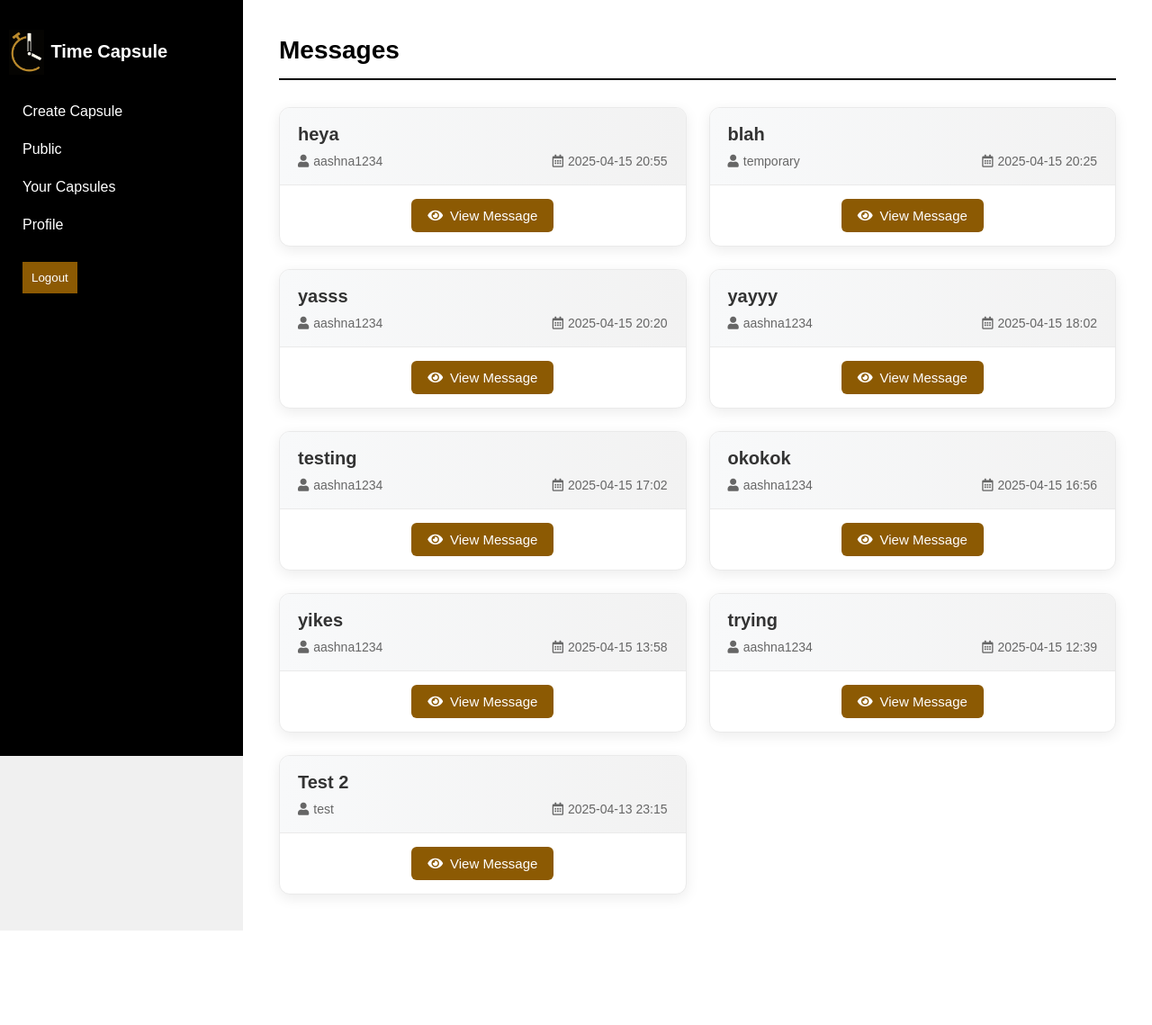
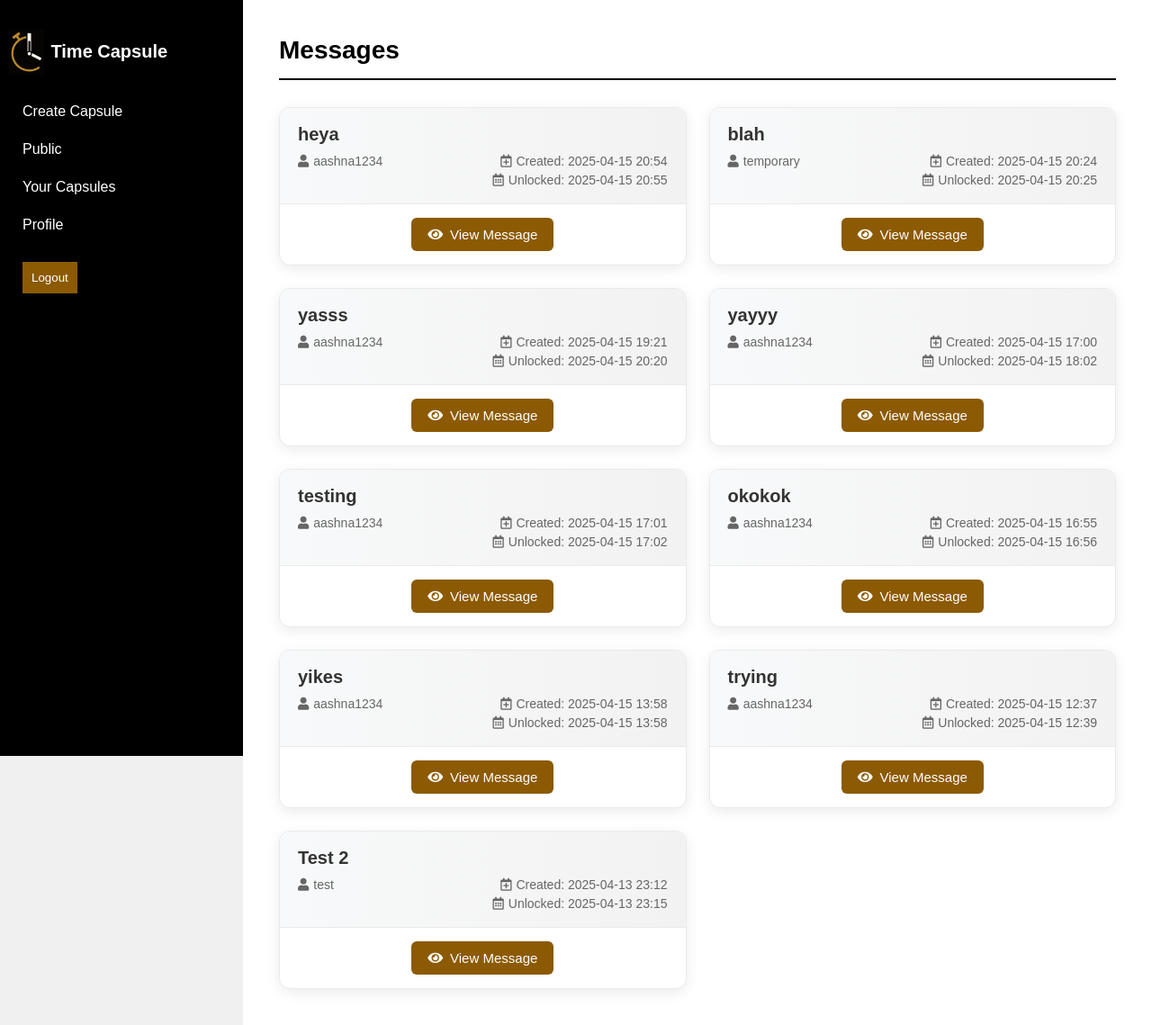
Before and after one commit to adityeahhhh/Vaultify, a Django app: page /public/ in a window 1280 px wide. Shown: the whole page at 90% size. Before the commit the page ends 1034 px from the top, so only its background shows below. Run offline with Django 5.2, Linux system fonts and the light colour scheme; a user stored in the database is signed in; data comes from the database, SQL or seed files in the repository; both versions use the stored data as it was after the commit.

Commit message:
display created and unlocked time

```diff
--- a/core/templates/core/public.html
+++ b/core/templates/core/public.html
@@ -14,7 +14,10 @@
             <h3>{{ msg.heading }}</h3>
             <div class="message-meta">
               <span class="author"><i class="fas fa-user"></i> {{ msg.user.username }}</span>
-              <span class="date"><i class="far fa-calendar-alt"></i> {{ msg.unlock_datetime|date:"Y-m-d H:i" }}</span>
+              <div class="time-info">
+                <span class="date"><i class="far fa-calendar-plus"></i> Created: {{ msg.created_at|date:"Y-m-d H:i" }}</span>
+                <span class="date"><i class="far fa-calendar-alt"></i> Unlocked: {{ msg.unlock_datetime|date:"Y-m-d H:i" }}</span>
+              </div>
             </div>
           </div>
 
@@ -34,7 +37,10 @@
               <h3>{{ msg.heading }}</h3>
               <div class="message-meta">
                 <span class="author"><i class="fas fa-user"></i> {{ msg.user.username }}</span>
-                <span class="date"><i class="far fa-calendar-alt"></i> {{ msg.unlock_datetime|date:"Y-m-d H:i" }}</span>
+                <div class="time-info">
+                  <span class="date"><i class="far fa-calendar-plus"></i> Created: {{ msg.created_at|date:"Y-m-d H:i" }}</span>
+                  <span class="date"><i class="far fa-calendar-alt"></i> Unlocks: {{ msg.unlock_datetime|date:"Y-m-d H:i" }}</span>
+                </div>
               </div>
             </div>
 
@@ -137,13 +143,27 @@
     justify-content: space-between;
     font-size: 14px;
     color: #666;
+    align-items: flex-start;
   }
 
-  .message-meta .author,
-  .message-meta .date {
+  .message-meta .author {
     display: flex;
     align-items: center;
     gap: 5px;
+  }
+
+  .time-info {
+    display: flex;
+    flex-direction: column;
+    align-items: flex-end;
+    gap: 5px;
+  }
+
+  .time-info .date {
+    display: flex;
+    align-items: center;
+    gap: 5px;
+    justify-content: flex-end;
   }
 
   .message-footer {
```
Also changed, not shown: core/templates/core/temp.html (deleted, +0 -58 lines), core/templates/core/your_capsules.html (+30 -7 lines), db.sqlite3.
